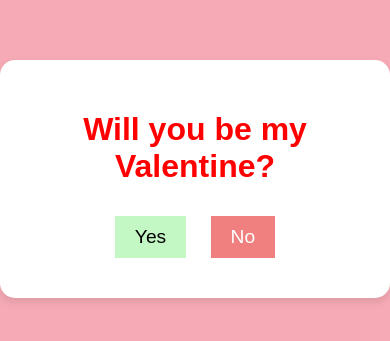
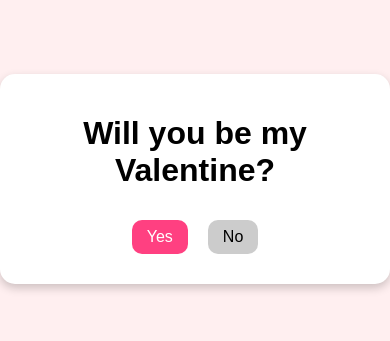
Before and after one commit to zaros67tg/Binary-Love, a plain HTML site: page index.html in a window 390 px wide. Shown: the part 243-584 px from the top of the page. Drawn offline with nearby package versions, Linux system fonts and the light colour scheme.

Commit message:
Update style.css

```diff
--- a/style.css
+++ b/style.css
@@ -1,83 +1,89 @@
-/* General Page Styling */
+/* General styles */
 body {
+    font-family: Arial, sans-serif;
+    text-align: center;
+    margin: 0;
+    padding: 0;
+    background-color: #ffeff0;
     display: flex;
-    flex-direction: column;
     justify-content: center;
     align-items: center;
-    background-color: rgb(246, 170, 181);
-    font-family: Arial, sans-serif;
     height: 100vh;
-    margin: 0;
-    text-align: center;
 }
 
-/* White Rounded Box */
+/* Centering the content */
 .content-box {
     background: white;
-    padding: 30px;
+    padding: 20px;
     border-radius: 15px;
-    box-shadow: 0px 4px 10px rgba(0,0,0,0.1);
+    box-shadow: 0px 4px 10px rgba(0, 0, 0, 0.2);
+    width: 90%;
+    max-width: 400px;
 }
 
-/* Heading */
-h1 {
-    font-size: 2em;
-    color: red;
+/* Buttons styling */
+.button-container {
+    display: flex;
+    justify-content: center;
+    margin-top: 15px;
 }
 
-/* Button Styling */
 button {
+    font-size: 18px;
     padding: 10px 20px;
-    font-size: 1.2em;
     margin: 10px;
     border: none;
+    border-radius: 10px;
     cursor: pointer;
-    transition: all 0.3s ease;
+    transition: 0.3s;
 }
 
-/* Yes Button */
 #yes {
-    background-color: rgb(195, 247, 195);
+    background-color: #ff4081;
+    color: white;
 }
 
-/* No Button */
-#no {
-    background-color: lightcoral;
-    color: white;
-    position: relative;
-    transition: transform 0.3s ease, opacity 0.3s ease;
+#yes:hover {
+    background-color: #e91e63;
 }
 
-/* Shaking Animation */
-@keyframes shake {
-    0% { transform: translate(0px, 0px); }
-    25% { transform: translate(-5px, 5px); }
-    50% { transform: translate(5px, -5px); }
-    75% { transform: translate(-5px, -5px); }
-    100% { transform: translate(5px, 5px); }
+#no {
+    background-color: #ccc;
+    color: black;
+}
+
+#no:hover {
+    background-color: #bbb;
+}
+
+/* Evil face animation */
+.evil-face {
+    position: absolute;
+    font-size: 30px;
+    transition: transform 0.3s ease;
 }
 
 .shake {
-    animation: shake 0.2s infinite;
+    animation: shake 0.3s infinite;
 }
 
-/* Evil Face Emoji Animation */
-.evil-face {
-    position: absolute;
-    font-size: 2rem;
-    animation: fly 1s linear;
-    pointer-events: none;
+/* Shake animation */
+@keyframes shake {
+    0% { transform: translate(0, 0); }
+    25% { transform: translate(-5px, 0); }
+    50% { transform: translate(5px, 0); }
+    75% { transform: translate(-5px, 0); }
+    100% { transform: translate(5px, 0); }
 }
 
-@keyframes fly {
-    0% { transform: scale(1); opacity: 1; }
-    100% { transform: scale(2); opacity: 0; }
+/* Mobile responsive fix */
+@media screen and (max-width: 600px) {
+    .content-box {
+        width: 95%;
+    }
+
+    button {
+        font-size: 16px;
+        padding: 8px 15px;
+    }
 }
-
-/* Footer Styling */
-footer {
-    position: absolute;
-    bottom: 10px;
-    text-align: center;
-    font-size: 14px;
-}
```
